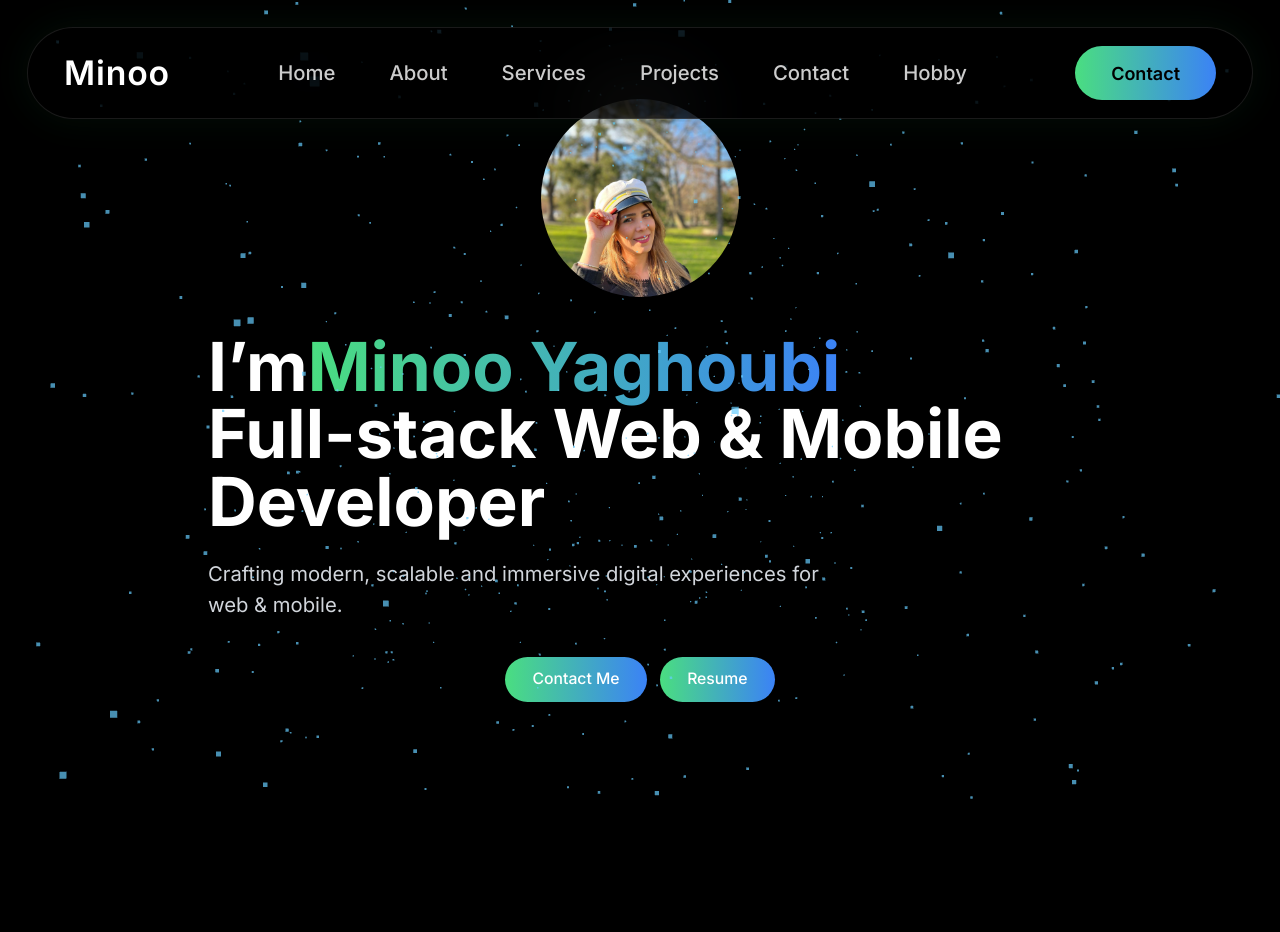
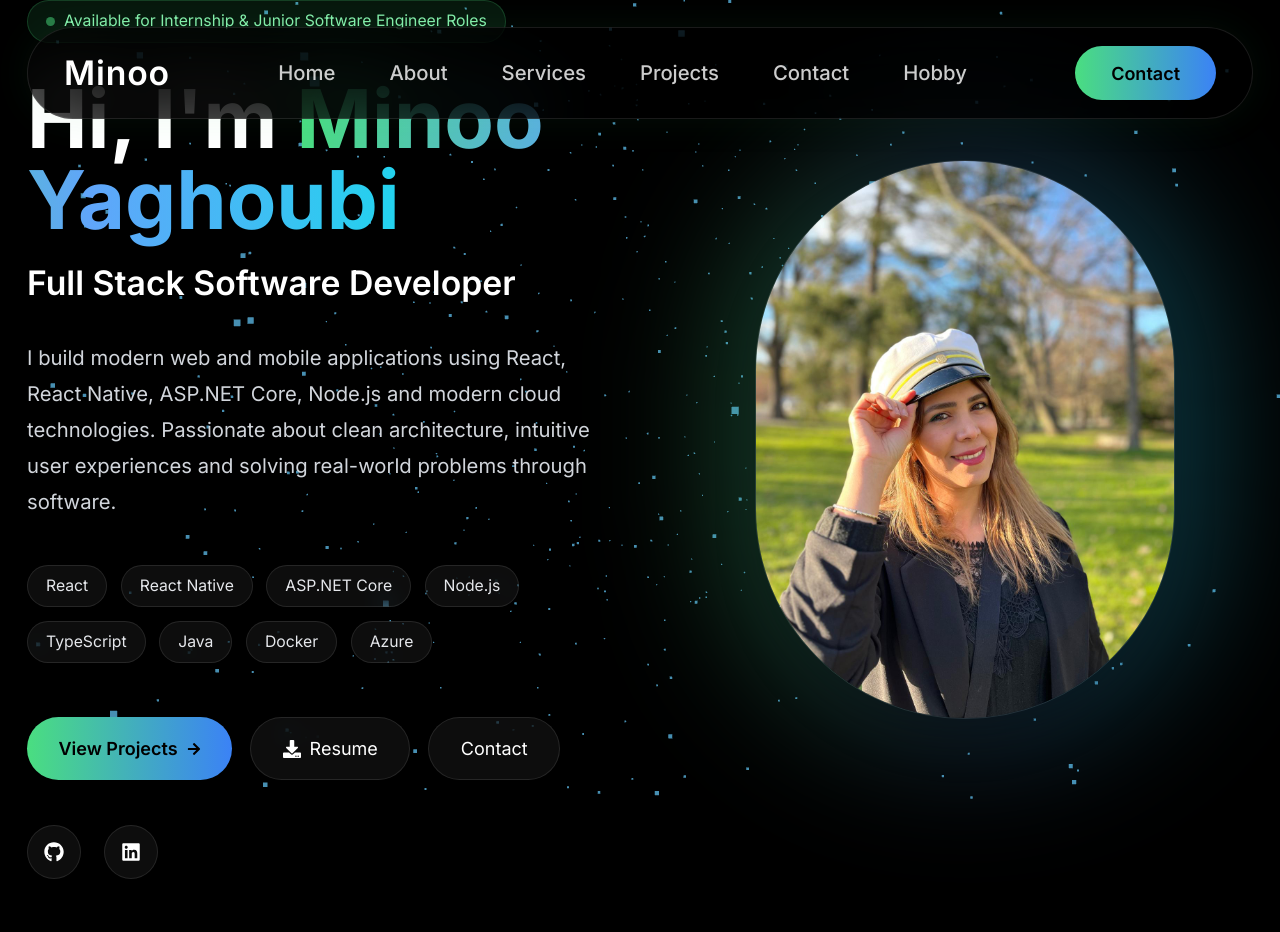
Before and after one commit to Minoo-YH/React-Vite-portfolio, a React (Vite) app: page / in a window 1280 px wide. Shown: the top 932 px of the page. Built offline with nearby package versions, Linux system fonts and the light colour scheme.

Commit message:
feat: redesign hero section

```diff
--- a/src/components/Hero.jsx
+++ b/src/components/Hero.jsx
@@ -1,56 +1,300 @@
 import { HashLink } from "react-router-hash-link";
+import {
+  FaGithub,
+  FaLinkedin,
+  FaDownload,
+  FaArrowRight,
+} from "react-icons/fa";
 import HeroImg from "../assets/minoo.png";
 import ResumeFile from "../assets/resume2024.pdf";
 import WindBackground from "./WindBackground";
 
+const techStack = [
+  "React",
+  "React Native",
+  "ASP.NET Core",
+  "Node.js",
+  "TypeScript",
+  "Java",
+  "Docker",
+  "Azure",
+];
+
 const Hero = () => {
   return (
-    <header className="relative bg-black text-white min-h-screen flex items-center justify-center overflow-hidden">
+    <header className="relative min-h-screen bg-black overflow-hidden flex items-center">
       <WindBackground />
 
-      <div className="container relative z-40 flex flex-col items-center text-center">
-        {/* IMAGE */}
-        <img
-          src={HeroImg}
-          alt="Minoo Yaghoubi"
-          className="block mx-auto mb-8 w-40 h-40 md:w-44 md:h-44 rounded-full object-cover object-top"
-        />
+      <div className="relative z-40 max-w-7xl mx-auto px-6 w-full">
 
-        {/* TITLE */}
-        <h1 className="text-4xl md:text-5xl lg:text-6xl font-bold leading-tight max-w-3xl">
-         I’m
-          <span className="text-transparent bg-clip-text bg-gradient-to-r from-green-400 to-blue-500">
+        <div className="grid lg:grid-cols-2 gap-16 items-center">
+
+          {/* LEFT */}
+
+          <div className="order-2 lg:order-1">
+
+            <div
+              className="inline-flex items-center gap-2
+              px-4 py-2 rounded-full
+              border border-green-400/20
+              bg-green-400/10
+              text-green-300 text-sm mb-8"
+            >
+              <span className="w-2 h-2 rounded-full bg-green-400 animate-pulse"></span>
+
+              Available for Internship & Junior Software Engineer Roles
+            </div>
+
+            <h1
+              className="text-5xl md:text-6xl xl:text-7xl
+              font-black leading-tight"
+            >
+              Hi, I'm{" "}
+
+              <span
+                className="bg-gradient-to-r
+                from-green-400
+                via-blue-400
+                to-cyan-400
+                bg-clip-text
+                text-transparent"
+              >
                 Minoo Yaghoubi
               </span>
-          <br />
-          Full-stack Web & Mobile Developer
             </h1>
 
-        {/* TEXT */}
-        <p className="mt-5 text-base md:text-lg text-gray-300 max-w-xl leading-relaxed">
-          Crafting modern, scalable and immersive digital experiences for web &
-          mobile.
+            <h2
+              className="mt-5
+              text-2xl md:text-3xl
+              font-semibold
+              text-white"
+            >
+              Full Stack Software Developer
+            </h2>
+
+            <p
+              className="mt-8
+              text-gray-300
+              text-lg
+              leading-8
+              max-w-2xl"
+            >
+              I build modern web and mobile applications using
+              React, React Native, ASP.NET Core, Node.js and modern cloud
+              technologies. Passionate about clean architecture,
+              intuitive user experiences and solving real-world problems
+              through software.
             </p>
 
-        {/* BUTTONS */}
-        <div className="mt-8 flex justify-center gap-3 flex-wrap">
+            {/* TECH STACK */}
+
+            <div className="flex flex-wrap gap-3 mt-10">
+
+              {techStack.map((item) => (
+                <span
+                  key={item}
+                  className="
+                  px-4 py-2
+                  rounded-full
+                  border border-white/10
+                  bg-white/5
+                  backdrop-blur-md
+                  text-gray-200
+                  text-sm
+                  hover:border-green-400/40
+                  hover:bg-green-400/10
+                  transition"
+                >
+                  {item}
+                </span>
+              ))}
+
+            </div>
+                        {/* ACTIONS */}
+
+            <div className="flex flex-wrap gap-4 mt-12">
+
               <HashLink
                 smooth
-            to="/#contact"
-            className="bg-gradient-to-r from-green-400 to-blue-500 text-white px-6 py-2.5 rounded-full text-sm font-medium transition hover:scale-105"
+                to="/#projects"
+                className="
+                flex items-center gap-2
+                px-7 py-3
+                rounded-full
+                bg-gradient-to-r
+                from-green-400
+                to-blue-500
+                text-black
+                font-semibold
+                transition
+                hover:scale-105"
               >
-            Contact Me
+                View Projects
+                <FaArrowRight size={14} />
               </HashLink>
 
               <a
                 href={ResumeFile}
                 target="_blank"
                 rel="noopener noreferrer"
-            className="bg-gradient-to-r from-green-400 to-blue-500 text-white px-6 py-2.5 rounded-full text-sm font-medium transition hover:scale-105"
+                className="
+                flex items-center gap-2
+                px-7 py-3
+                rounded-full
+                border border-white/10
+                bg-white/5
+                backdrop-blur-md
+                hover:bg-white/10
+                transition"
               >
+                <FaDownload />
                 Resume
               </a>
+
+              <HashLink
+                smooth
+                to="/#contact"
+                className="
+                px-7 py-3
+                rounded-full
+                border border-white/10
+                bg-white/5
+                backdrop-blur-md
+                hover:bg-white/10
+                transition"
+              >
+                Contact
+              </HashLink>
+
             </div>
+
+            {/* SOCIAL */}
+
+            <div className="flex items-center gap-5 mt-10">
+
+              <a
+                href="https://github.com/Minoo-YH"
+                target="_blank"
+                rel="noreferrer"
+                className="
+                w-12 h-12
+                rounded-full
+                bg-white/5
+                border border-white/10
+                flex items-center justify-center
+                hover:bg-green-400/10
+                hover:border-green-400/40
+                transition"
+              >
+                <FaGithub size={20} />
+              </a>
+
+              <a
+                href="https://www.linkedin.com/in/minoo-yaghoubi-692b42182/"
+                target="_blank"
+                rel="noreferrer"
+                className="
+                w-12 h-12
+                rounded-full
+                bg-white/5
+                border border-white/10
+                flex items-center justify-center
+                hover:bg-blue-400/10
+                hover:border-blue-400/40
+                transition"
+              >
+                <FaLinkedin size={20} />
+              </a>
+
+            </div>
+
+          </div>
+
+          {/* RIGHT */}
+
+          <div className="order-1 lg:order-2 flex justify-center">
+
+            <div className="relative group">
+
+              <div
+                className="
+                absolute
+                -inset-8
+                rounded-full
+                blur-3xl
+                bg-gradient-to-r
+                from-green-400/30
+                via-blue-400/20
+                to-cyan-400/30
+                group-hover:scale-110
+                transition
+                duration-700"
+              />
+
+              <img
+                src={HeroImg}
+                alt="Minoo Yaghoubi"
+                className="
+                relative
+                z-10
+                w-[320px]
+                md:w-[420px]
+                rounded-full
+                border
+                border-white/10
+                object-cover
+                shadow-2xl
+                transition
+                duration-500
+                group-hover:scale-105"
+              />
+
+            </div>
+
+          </div>
+
+        </div>
+
+        {/* BOTTOM */}
+
+        <div
+          className="
+          mt-24
+          flex
+          flex-wrap
+          justify-center
+          gap-12"
+        >
+
+          <div className="text-center">
+            <h3 className="text-4xl font-bold text-green-400">
+              15+
+            </h3>
+            <p className="text-gray-400">
+              Projects
+            </p>
+          </div>
+
+          <div className="text-center">
+            <h3 className="text-4xl font-bold text-blue-400">
+              Full Stack
+            </h3>
+            <p className="text-gray-400">
+              Web & Mobile
+            </p>
+          </div>
+
+          <div className="text-center">
+            <h3 className="text-4xl font-bold text-cyan-400">
+              Helsinki
+            </h3>
+            <p className="text-gray-400">
+              Finland
+            </p>
+          </div>
+
+        </div>
+
       </div>
     </header>
   );
```
Lines whose indentation alone changed are shown as unchanged.
